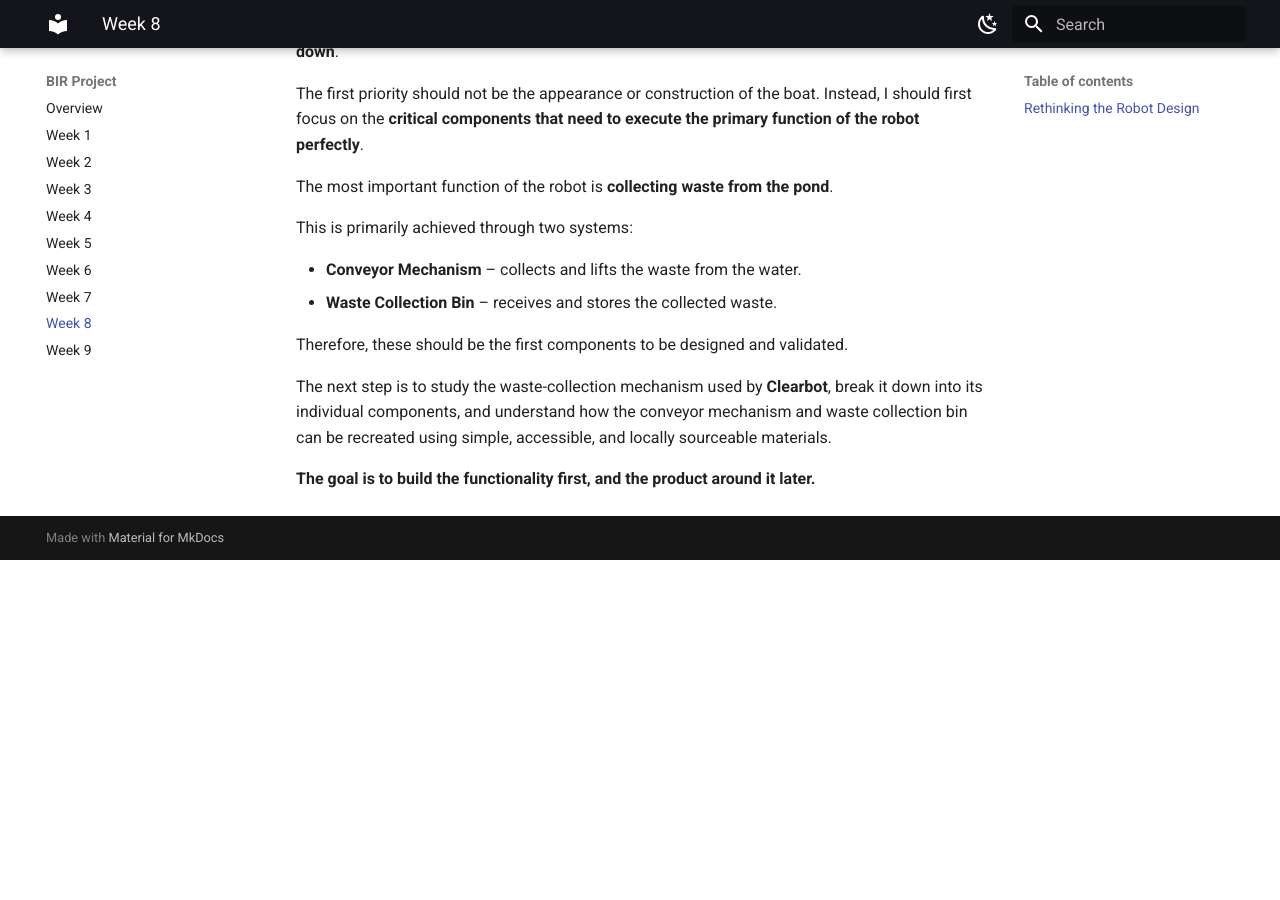
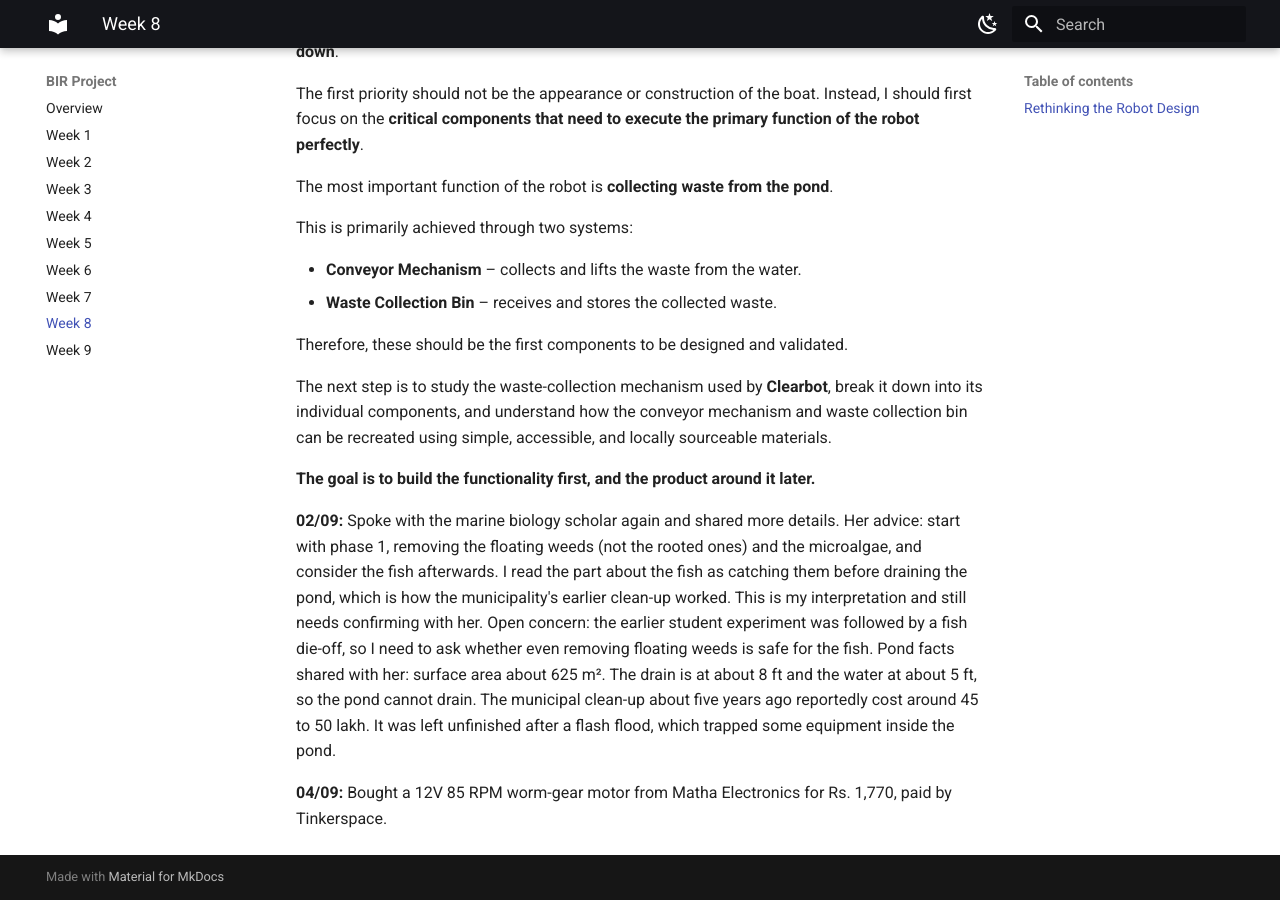
Before and after one commit to BuilderinResidencyTinkerspace/AURABot, an MkDocs documentation site: the page built from docs/week-08.md, in a window 1280 px wide and 900 px high, scrolled down 743 px. Built offline with MkDocs 1.6.1 and Material for MkDocs 9.7.7, drawn with Linux system fonts in a browser that asks for light colours; before the commit the page ends 1303 px from its top, so only the background shows below that.

Commit message:
Update week-08.md with recent discussions and purchases
Added updates on discussions with a marine biology scholar and details about equipment purchases.

```diff
--- a/docs/week-08.md
+++ b/docs/week-08.md
@@ -30,3 +30,9 @@ Therefore, these should be the first components to be designed and validated.
 The next step is to study the waste-collection mechanism used by **Clearbot**, break it down into its individual components, and understand how the conveyor mechanism and waste collection bin can be recreated using simple, accessible, and locally sourceable materials.
 
 **The goal is to build the functionality first, and the product around it later.**
+
+**02/09:** Spoke with the marine biology scholar again and shared more details. Her advice: start with phase 1, removing the floating weeds (not the rooted ones) and the microalgae, and consider the fish afterwards. I read the part about the fish as catching them before draining the pond, which is how the municipality's earlier clean-up worked. This is my interpretation and still needs confirming with her.
+Open concern: the earlier student experiment was followed by a fish die-off, so I need to ask whether even removing floating weeds is safe for the fish.
+Pond facts shared with her: surface area about 625 m². The drain is at about 8 ft and the water at about 5 ft, so the pond cannot drain. The municipal clean-up about five years ago reportedly cost around 45 to 50 lakh. It was left unfinished after a flash flood, which trapped some equipment inside the pond.
+
+**04/09:** Bought a 12V 85 RPM worm-gear motor from Matha Electronics for Rs. 1,770, paid by Tinkerspace.
```
